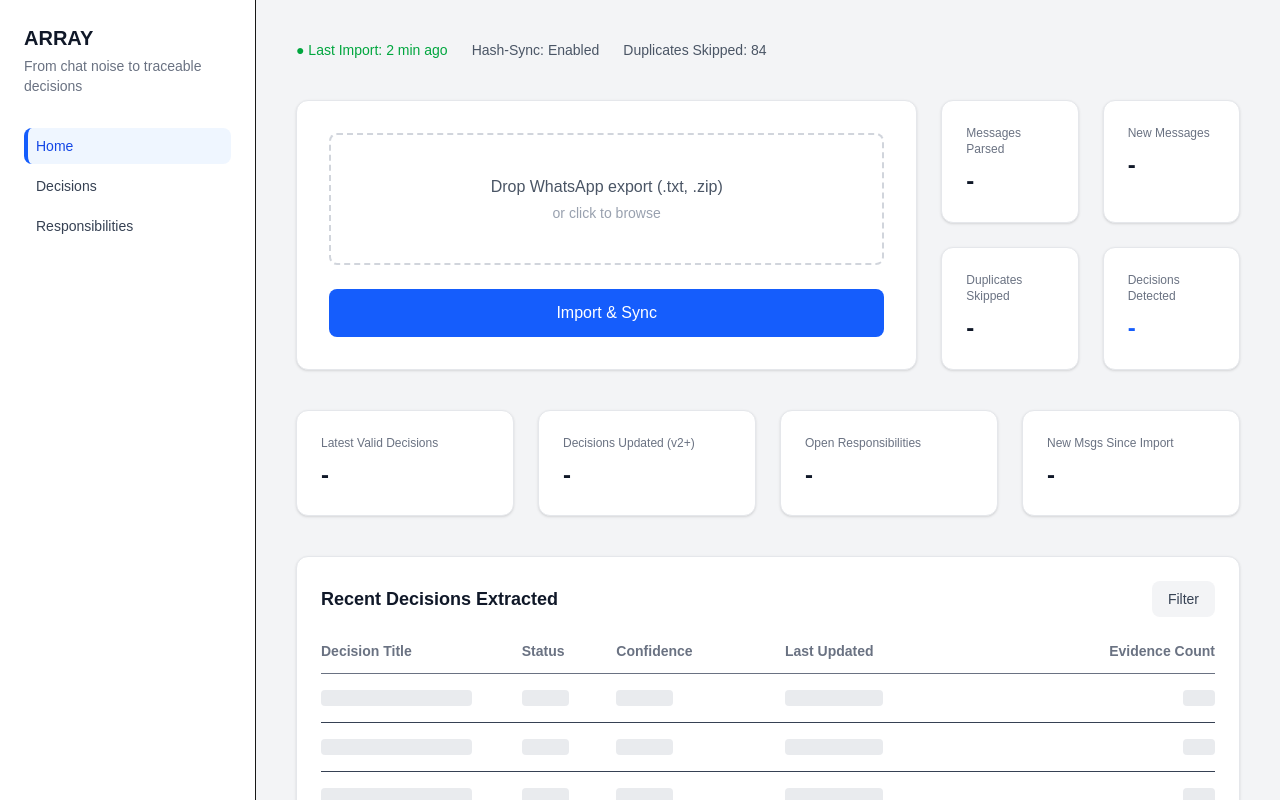
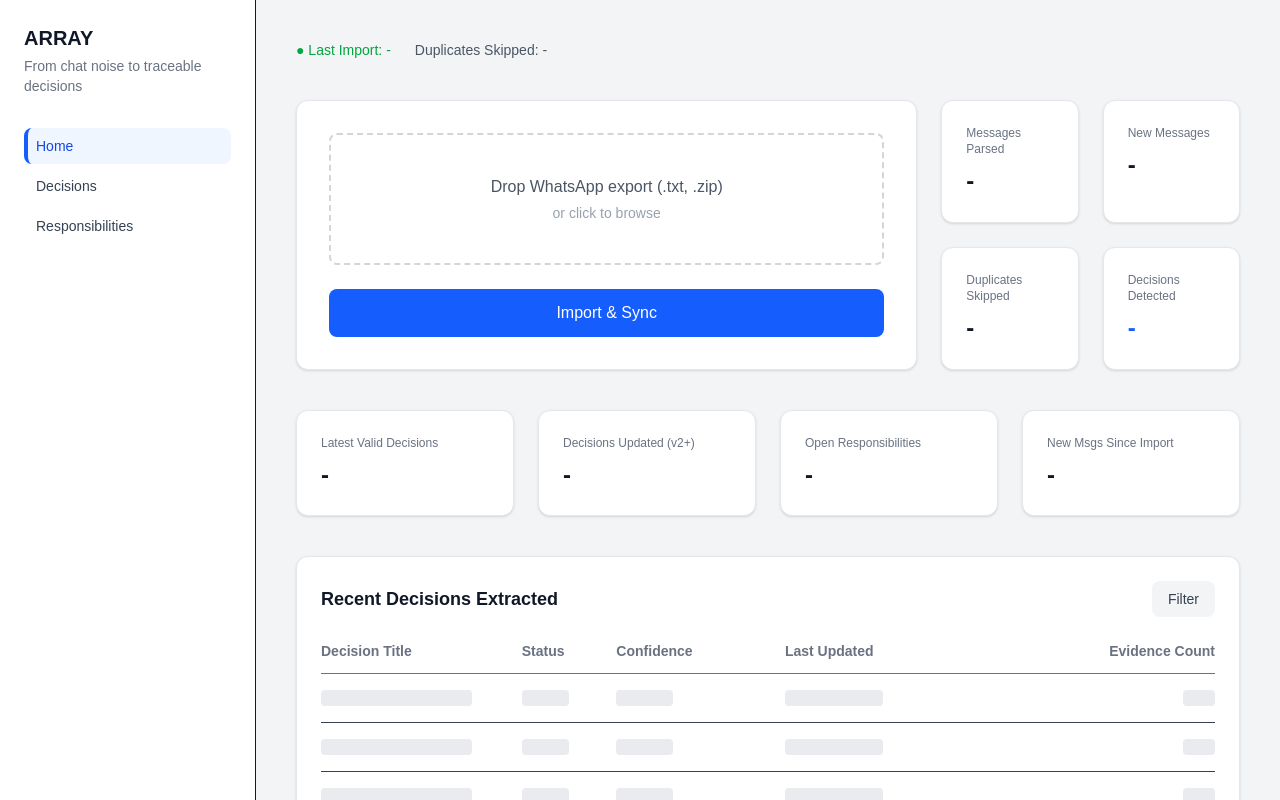
Before and after one commit to angel-sareena-sandeep/array-decisionops, a Next.js app: page /home in a window 1280 px wide. Shown: the top 800 px of the page. Built offline with nearby package versions, Linux system fonts and the light colour scheme.

Commit message:
eemoved Hash-Sync and hardcoded top-bar values

```diff
--- a/components/layout/TopStatusBar.tsx
+++ b/components/layout/TopStatusBar.tsx
@@ -1,20 +1,17 @@
 type TopStatusBarProps = {
     lastImport?: string;
-    hashSync?: boolean;
     duplicatesSkipped?: number;
 };
 
 export default function TopStatusBar({
-    lastImport = "2 min ago",
-    hashSync = true,
-    duplicatesSkipped = 84,
+    lastImport,
+    duplicatesSkipped,
 }: TopStatusBarProps) {
     return (
         <div className="flex justify-between items-center text-sm text-gray-600">
             <div className="flex gap-6">
-                <p className="text-green-600 font-medium">● Last Import: {lastImport}</p>
-                <p>Hash-Sync: {hashSync ? "Enabled" : "Disabled"}</p>
-                <p>Duplicates Skipped: {duplicatesSkipped}</p>
+                <p className="text-green-600 font-medium">● Last Import: {lastImport ?? "-"}</p>
+                <p>Duplicates Skipped: {duplicatesSkipped ?? "-"}</p>
             </div>
         </div>
     );
```
